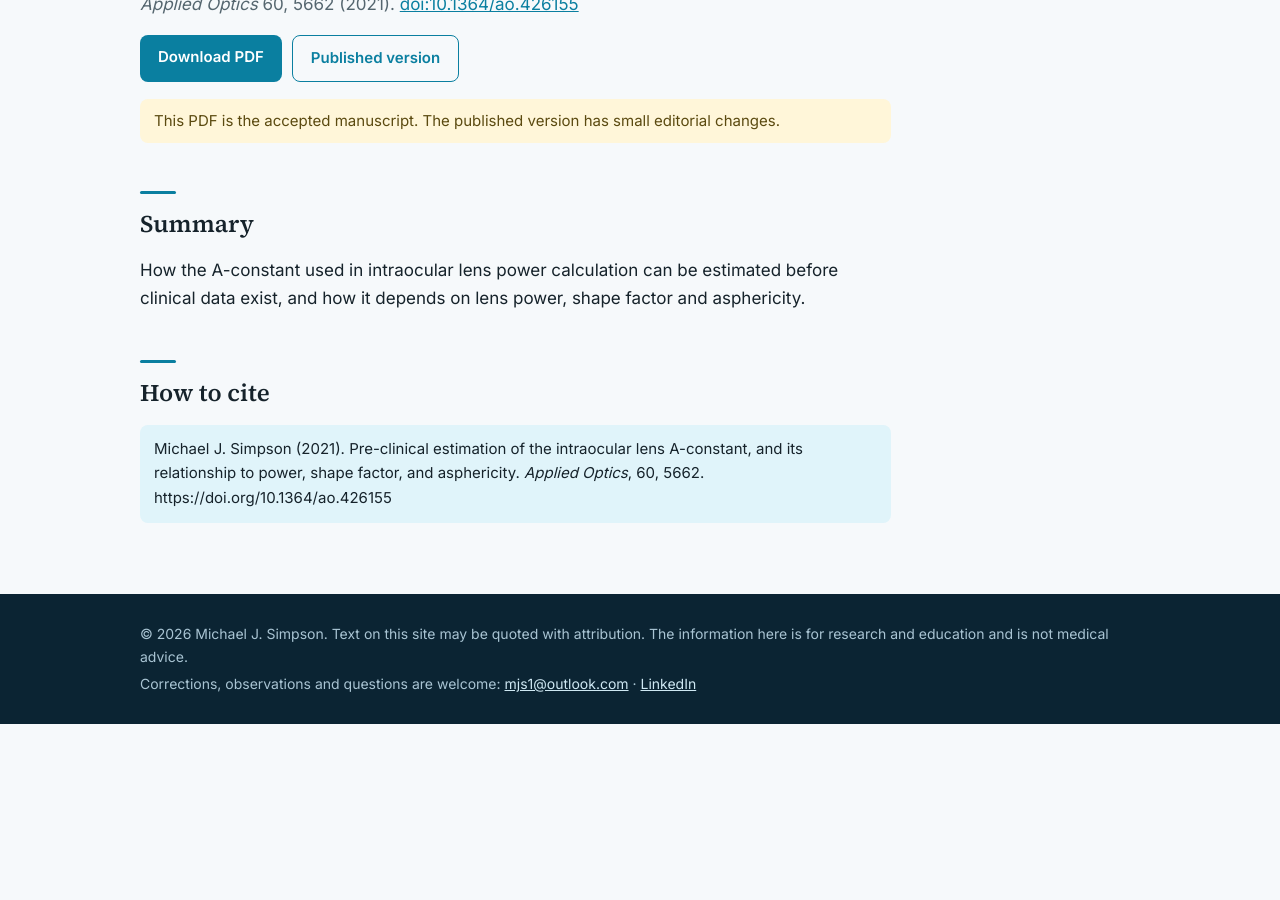
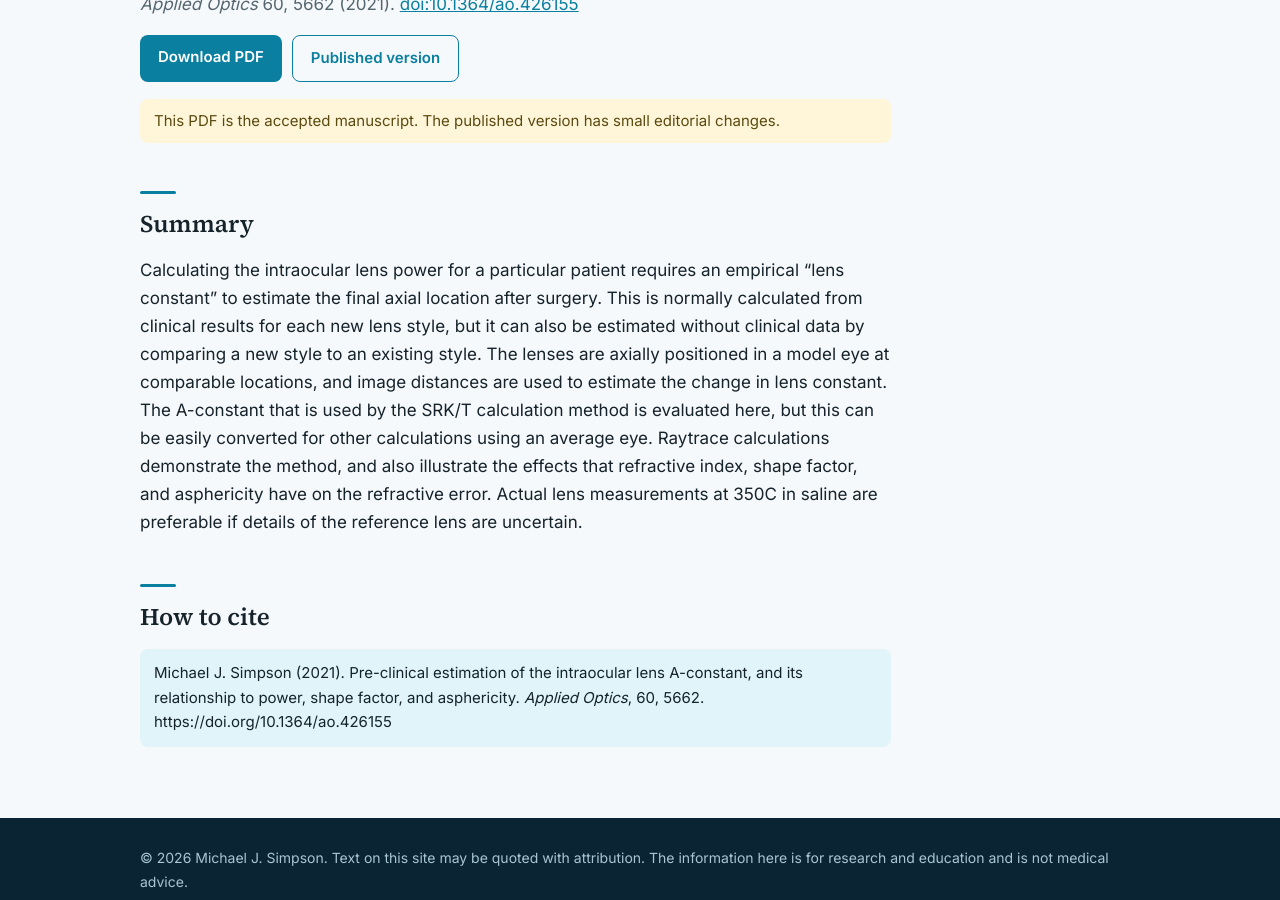
Before and after one commit to mjs1mjs1/eyeopticz, a Jekyll site: the page built from _papers/iol-a-constant-pre-clinical-estimation.md, in a window 1280 px wide and 900 px high, scrolled down 622 px. Built offline with Jekyll 4.4.1, drawn with Linux system fonts in a browser that asks for light colours; before the commit the page ends 1346 px from its top, so only the background shows below that.

Commit message:
Update iol-a-constant-pre-clinical-estimation.md

```diff
--- a/_papers/iol-a-constant-pre-clinical-estimation.md
+++ b/_papers/iol-a-constant-pre-clinical-estimation.md
@@ -12,4 +12,4 @@ pdf_remote: "https://img1.wsimg.com/blobby/go/57f8e43f-0851-4a51-8bdc-db48cc8148
 version_note: This PDF is the accepted manuscript. The published version has small editorial changes.
 ---
 <!-- Replace this paragraph with the paper's abstract. -->
-How the A-constant used in intraocular lens power calculation can be estimated before clinical data exist, and how it depends on lens power, shape factor and asphericity.
+Calculating the intraocular lens power for a particular patient requires an empirical “lens constant” to estimate the final axial location after surgery. This is normally calculated from clinical results for each new lens style, but it can also be estimated without clinical data by comparing a new style to an existing style. The lenses are axially positioned in a model eye at comparable locations, and image distances are used to estimate the change in lens constant. The A-constant that is used by the SRK/T calculation method is evaluated here, but this can be easily converted for other calculations using an average eye. Raytrace calculations demonstrate the method, and also illustrate the effects that refractive index, shape factor, and asphericity have on the refractive error. Actual lens measurements at 350C in saline are preferable if details of the reference lens are uncertain.
```
